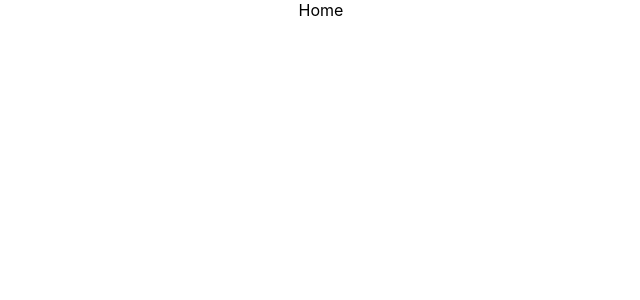
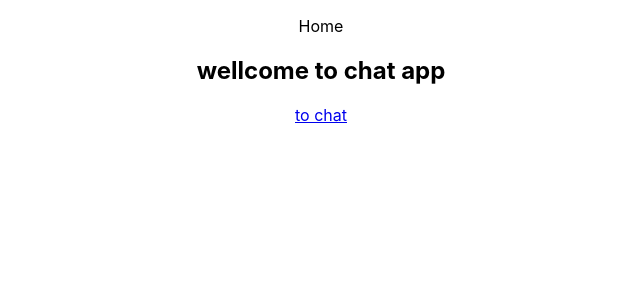
Before and after one commit to oridavidi100/chat-Rooms, a React (Create React App) app in the folder client/: page / in a window 1280 px wide. Shown: the top 300 px of the page, without its empty margins (319-959 px from the left). Built offline with nearby package versions, Linux system fonts and the light colour scheme.

Commit message:
home page
sets a button for going from home to chat page

```diff
--- a/client/src/components/Home.js
+++ b/client/src/components/Home.js
@@ -1,7 +1,14 @@
 import React from 'react';
+import { Link } from 'react-router-dom';
 
 function Home() {
-  return <div className='homePage'>Home</div>;
+  return (
+    <div className='homePage'>
+      <p>Home</p>
+      <h2>wellcome to chat app</h2>
+      <Link to='/chat'>to chat</Link>
+    </div>
+  );
 }
 
 export default Home;
```
